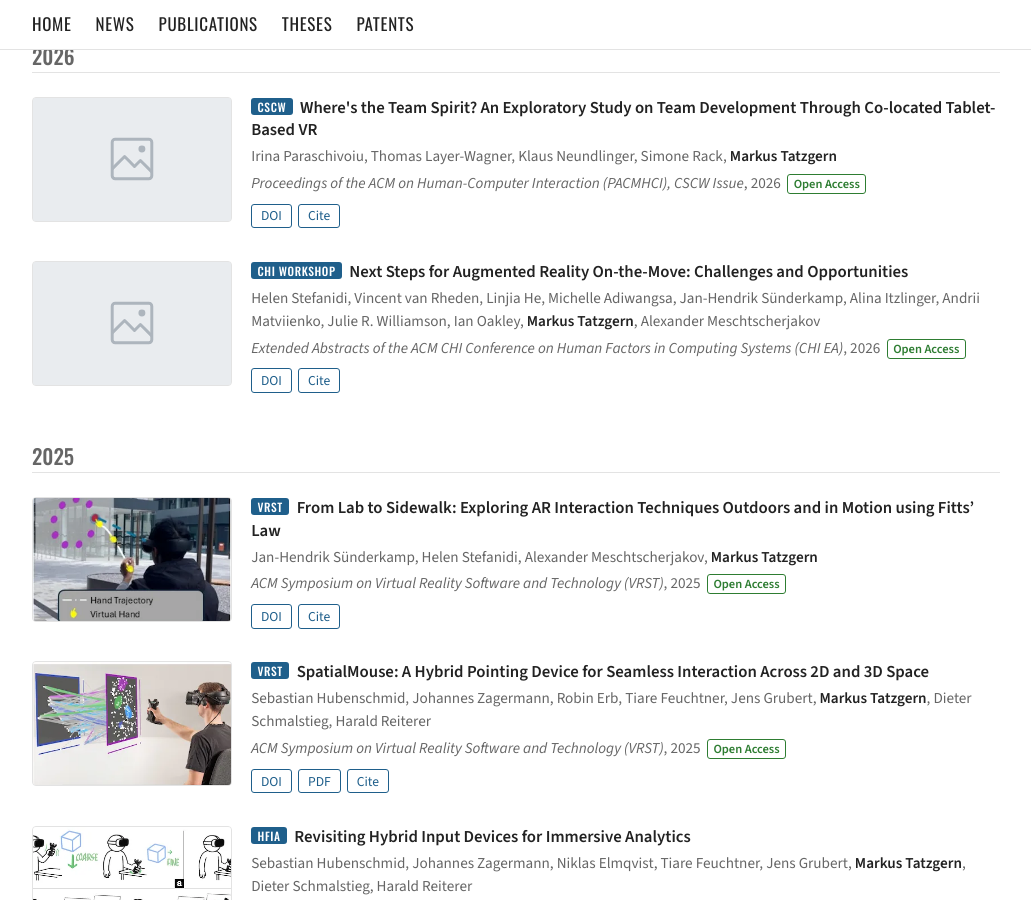
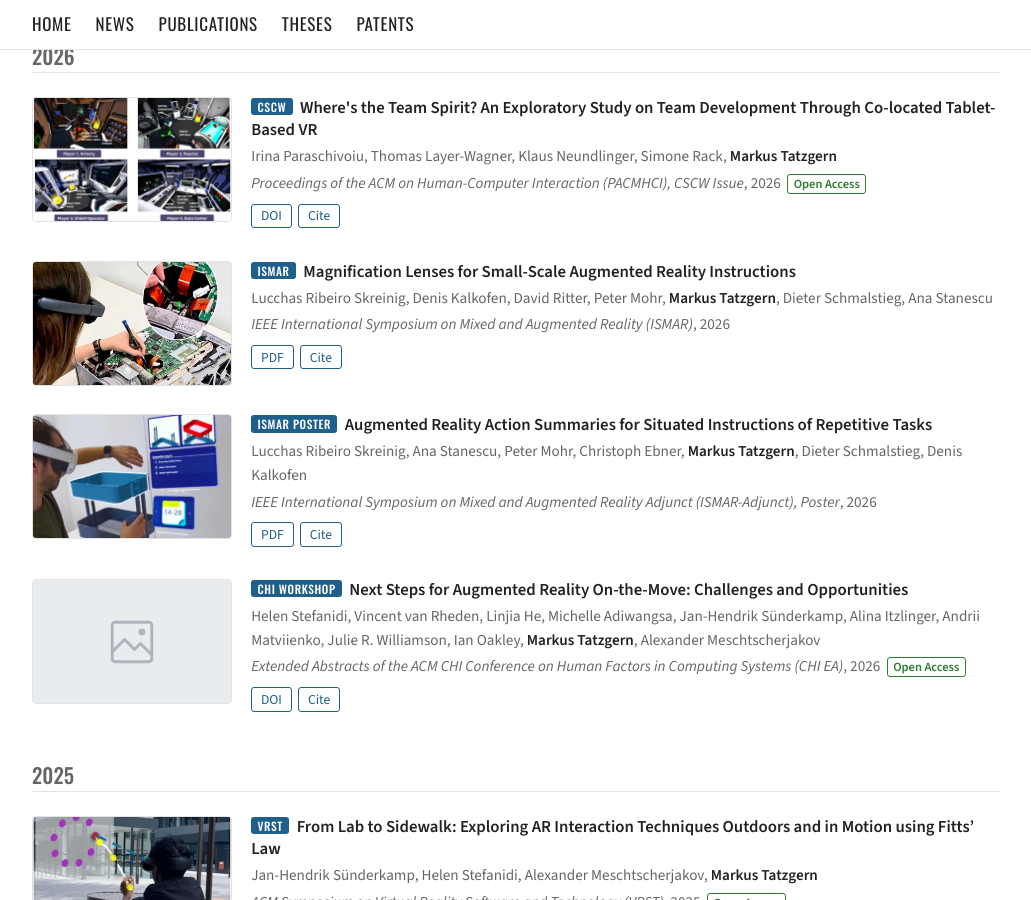
Before and after one commit to mtatz/mtatz.github.io, a Jekyll site: the page built from index.html, in a window 1280 px wide and 900 px high, scrolled down 1139 px. Shown: the whole window, without its empty margins (124-1155 px from the left). Built offline with Jekyll 4.4.1, drawn with Linux system fonts in a browser that asks for light colours.

Commit message:
Add ISMAR 2026 paper and poster, CSCW 2026 teaser image
Support external PDF URLs in publication entries.

Co-Authored-By: Claude Opus 5.5 <noreply@anthropic.com>
Claude-Session: https://claude.ai/code/session_014X6Q7nAd6PJRdbiiMWzV1J

```diff
--- a/_data/bibtex.yml
+++ b/_data/bibtex.yml
@@ -13,6 +13,28 @@
     issn = {2573-0142},
     doi = {10.1145/3817040},
     url = {https://doi.org/10.1145/3817040}
+  }
+2026_ismar_magnification_lenses: |-
+  @inproceedings{skreinig2026magnification,
+    author = {Skreinig, Lucchas Ribeiro and Kalkofen, Denis and Ritter, David and Mohr, Peter and Tatzgern, Markus and Schmalstieg, Dieter and Stanescu, Ana},
+    title = {Magnification Lenses for {Small-Scale} Augmented Reality Instructions},
+    booktitle = {Proceedings of the IEEE International Symposium on Mixed and Augmented Reality (ISMAR)},
+    year = {2026},
+    publisher = {IEEE},
+    location = {Bari, Italy},
+    url = {https://immersive-technology-lab.github.io/projects/smallparts/assets/ribeiroskreinig_ismar26_paper.pdf},
+    note = {To appear}
+  }
+2026_ismar_action_summaries: |-
+  @inproceedings{skreinig2026augmented,
+    author = {Skreinig, Lucchas Ribeiro and Stanescu, Ana and Mohr, Peter and Ebner, Christoph and Tatzgern, Markus and Schmalstieg, Dieter and Kalkofen, Denis},
+    title = {Augmented Reality Action Summaries for Situated Instructions of Repetitive Tasks},
+    booktitle = {Adjunct Proceedings of the IEEE International Symposium on Mixed and Augmented Reality (ISMAR-Adjunct)},
+    year = {2026},
+    publisher = {IEEE},
+    location = {Bari, Italy},
+    url = {https://immersive-technology-lab.github.io/projects/actionsummaries/assets/ribeiroskreinig_ismara26_poster.pdf},
+    note = {To appear}
   }
 2026_arotm_chi_ea: |-
   @inproceedings{stefanidi2026next,
--- a/_data/publications.yml
+++ b/_data/publications.yml
@@ -10,6 +10,23 @@
   badge: CSCW
   doi: 10.1145/3817040
   open_access: true
+  image: papers/2026_teamspirit.webp
+- id: 2026_ismar_magnification_lenses
+  title: Magnification Lenses for Small-Scale Augmented Reality Instructions
+  authors: Lucchas Ribeiro Skreinig, Denis Kalkofen, David Ritter, Peter Mohr, Markus Tatzgern, Dieter Schmalstieg, Ana Stanescu
+  venue: IEEE International Symposium on Mixed and Augmented Reality (ISMAR)
+  year: 2026
+  badge: ISMAR
+  image: papers/2026_ismar_magnification_lenses.webp
+  pdf: https://immersive-technology-lab.github.io/projects/smallparts/assets/ribeiroskreinig_ismar26_paper.pdf
+- id: 2026_ismar_action_summaries
+  title: Augmented Reality Action Summaries for Situated Instructions of Repetitive Tasks
+  authors: Lucchas Ribeiro Skreinig, Ana Stanescu, Peter Mohr, Christoph Ebner, Markus Tatzgern, Dieter Schmalstieg, Denis Kalkofen
+  venue: IEEE International Symposium on Mixed and Augmented Reality Adjunct (ISMAR-Adjunct), Poster
+  year: 2026
+  badge: ISMAR Poster
+  image: papers/2026_ismar_action_summaries.webp
+  pdf: https://immersive-technology-lab.github.io/projects/actionsummaries/assets/ribeiroskreinig_ismara26_poster.pdf
 - id: 2026_arotm_chi_ea
   title: 'Next Steps for Augmented Reality On-the-Move: Challenges and Opportunities'
   authors: Helen Stefanidi, Vincent van Rheden, Linjia He, Michelle Adiwangsa, Jan-Hendrik Sünderkamp, Alina Itzlinger, Andrii Matviienko, Julie R. Williamson, Ian Oakley, Markus Tatzgern, Alexander Meschtscherjakov
--- a/_includes/publication.html
+++ b/_includes/publication.html
@@ -1,9 +1,11 @@
 {%- assign p = include.pub -%}
+{%- if p.pdf -%}
+  {%- if p.pdf contains "://" -%}{%- assign pdf = p.pdf -%}{%- else -%}{%- assign pdf = p.pdf | prepend: '/' | relative_url -%}{%- endif -%}
+{%- else -%}{%- assign pdf = p.oa_pdf -%}{%- endif -%}
 {%- if p.doi -%}{%- assign href = "https://doi.org/" | append: p.doi -%}
 {%- elsif p.url -%}{%- assign href = p.url -%}
-{%- elsif p.pdf -%}{%- assign href = p.pdf | prepend: '/' | relative_url -%}
+{%- elsif pdf -%}{%- assign href = pdf -%}
 {%- else -%}{%- assign href = nil -%}{%- endif -%}
-{%- if p.pdf -%}{%- assign pdf = p.pdf | prepend: '/' | relative_url -%}{%- else -%}{%- assign pdf = p.oa_pdf -%}{%- endif -%}
 {%- assign bib = site.data.bibtex[p.id] -%}
 <li class="pub{% if p.award %} pub-award{% endif %}" id="{{ p.id }}">
   <div class="pub-thumb">
```
Also changed, not shown: papers/2026_ismar_action_summaries.webp (added), papers/2026_ismar_magnification_lenses.webp (added), papers/2026_teamspirit.webp (added).
